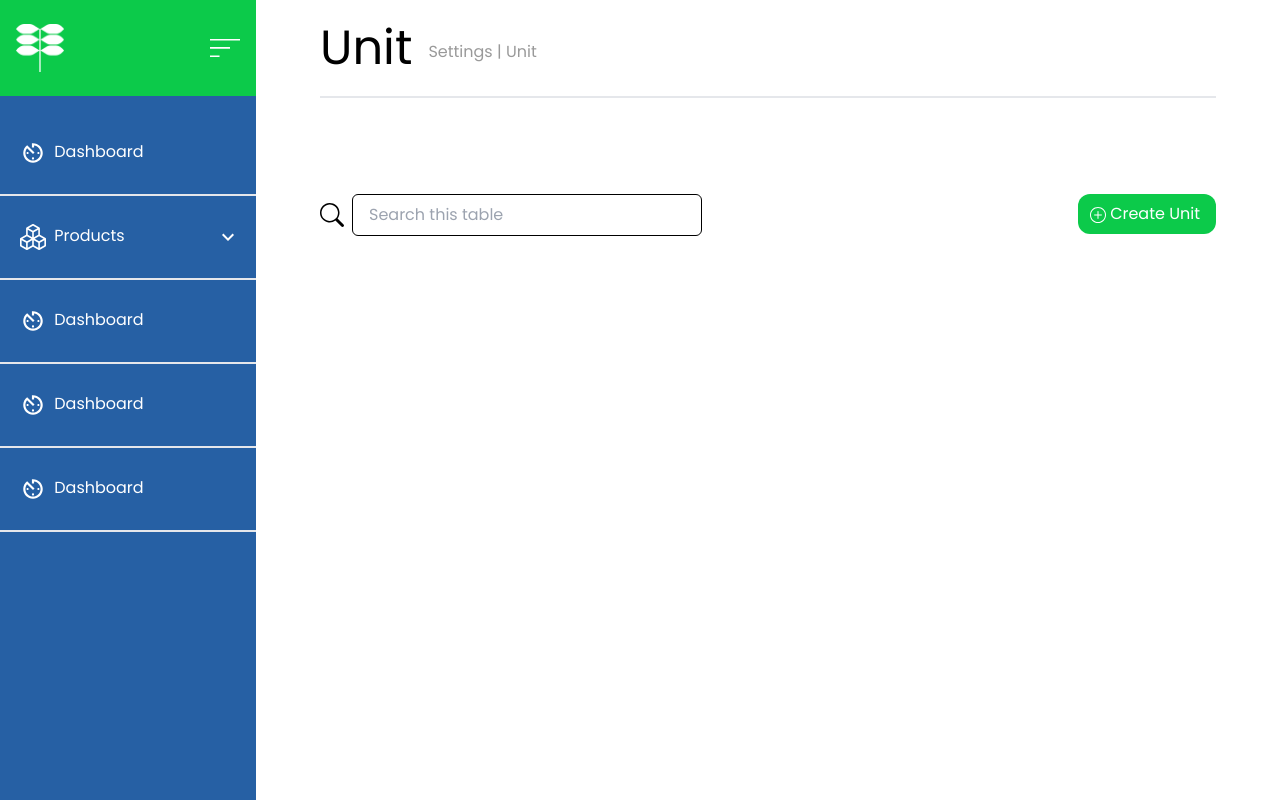
After one commit to lyllyl432/POS-Inventory-Software, a CodeIgniter 4 app: the page made by app/Views/pages/settings/unit-setting.php in a window 1280 px wide. The commit adds this page. Run offline with PHP 8.4 and a stand-in for CodeIgniter, Linux system fonts and the light colour scheme; the template is opened without the code that fills it, so the values that code supplies are empty; some libraries are stand-ins or nearby versions.

Commit message:
unit settings temp added

```diff
--- a/app/Config/Routes.php
+++ b/app/Config/Routes.php
@@ -6,4 +6,5 @@ use CodeIgniter\Router\RouteCollection;
  * @var RouteCollection $routes
  */
 $routes->get('/', 'Home::index');
-$routes->get('products', "Products::index");
+$routes->get('create-product', 'Product::index');
+$routes->get('unit-setting', 'UnitSetting::index');
--- /dev/null
+++ b/app/Views/pages/settings/unit-setting.php
@@ -0,0 +1,65 @@
+<?= $this->extend('templates/default') ?>
+<?= $this->section('content') ?>
+<div class="flex">
+    <?= $this->include('templates/sidebar') ?>
+    <main class="mx-16 pt-6 flex-1">
+        <div class="flex items-center gap-4 border-b-2">
+            <h1 class="text-5xl  pb-6 jus">Unit</h1>
+            <p class="text-base text-dark-variant relative bottom-2">Settings | Unit</p>
+        </div>
+        <div class="mt-24">
+            <div class="flex justify-between">
+                <div class="flex gap-2 items-center">
+                    <svg width="24" height="24" viewBox="0 0 24 24" fill="none" xmlns="http://www.w3.org/2000/svg">
+                        <g clip-path="url(#clip0_66_172)">
+                            <path d="M17.6122 15.5176C19.0646 13.5354 19.7151 11.0779 19.4336 8.63661C19.1521 6.19535 17.9593 3.95041 16.0939 2.35094C14.2285 0.751457 11.8281 -0.0846055 9.37278 0.010014C6.91751 0.104633 4.58849 1.12296 2.85168 2.86125C1.11487 4.59955 0.0983539 6.92963 0.00550469 9.38532C-0.0873446 11.841 0.750318 14.2412 2.35091 16.1057C3.95149 17.9702 6.19697 19.1616 8.63809 19.4414C11.0792 19.7212 13.5359 19.0688 15.5168 17.6148H15.5153C15.5593 17.6748 15.6083 17.7323 15.6623 17.7873L21.4371 23.5629C21.7183 23.8444 22.0999 24.0026 22.4978 24.0028C22.8956 24.0029 23.2773 23.845 23.5587 23.5637C23.8402 23.2824 23.9984 22.9008 23.9985 22.5028C23.9987 22.1049 23.8407 21.7232 23.5595 21.4417L17.7847 15.6661C17.7311 15.6118 17.6734 15.5631 17.6122 15.5176ZM17.9992 9.751C17.9992 10.8345 17.7858 11.9074 17.3712 12.9085C16.9566 13.9095 16.349 14.8191 15.5829 15.5852C14.8169 16.3514 13.9074 16.9592 12.9065 17.3738C11.9056 17.7884 10.8329 18.0019 9.74952 18.0019C8.66615 18.0019 7.5934 17.7884 6.5925 17.3738C5.5916 16.9592 4.68216 16.3514 3.9161 15.5852C3.15005 14.8191 2.54238 13.9095 2.1278 12.9085C1.71321 11.9074 1.49983 10.8345 1.49983 9.751C1.49983 7.56274 2.36899 5.46411 3.9161 3.91677C5.46322 2.36944 7.56156 1.50015 9.74952 1.50015C11.9375 1.50015 14.0358 2.36944 15.5829 3.91677C17.13 5.46411 17.9992 7.56274 17.9992 9.751Z" fill="black" />
+                        </g>
+                        <defs>
+                            <clipPath id="clip0_66_172">
+                                <rect width="24" height="24" fill="white" />
+                            </clipPath>
+                        </defs>
+                    </svg>
+                    <input class="px-4 py-2 border border-current outline-none rounded-md" type="text" id="search-table" placeholder="Search this table">
+                </div>
+                <div class="relative group">
+                    <button type="submit" class="btn !pl-8" id="create-unit">Create Unit</button>
+                    <div class="absolute top-1/2 -translate-y-1/2 left-3"><svg width="16" height="16" viewBox="0 0 16 16" fill="none" xmlns="http://www.w3.org/2000/svg">
+                            <g clip-path="url(#clip0_73_161)">
+                                <path d="M8 15C6.14348 15 4.36301 14.2625 3.05025 12.9497C1.7375 11.637 1 9.85652 1 8C1 6.14348 1.7375 4.36301 3.05025 3.05025C4.36301 1.7375 6.14348 1 8 1C9.85652 1 11.637 1.7375 12.9497 3.05025C14.2625 4.36301 15 6.14348 15 8C15 9.85652 14.2625 11.637 12.9497 12.9497C11.637 14.2625 9.85652 15 8 15ZM8 16C10.1217 16 12.1566 15.1571 13.6569 13.6569C15.1571 12.1566 16 10.1217 16 8C16 5.87827 15.1571 3.84344 13.6569 2.34315C12.1566 0.842855 10.1217 0 8 0C5.87827 0 3.84344 0.842855 2.34315 2.34315C0.842855 3.84344 0 5.87827 0 8C0 10.1217 0.842855 12.1566 2.34315 13.6569C3.84344 15.1571 5.87827 16 8 16Z" fill="white" />
+                                <path d="M8 4C8.13261 4 8.25979 4.05268 8.35355 4.14645C8.44732 4.24021 8.5 4.36739 8.5 4.5V7.5H11.5C11.6326 7.5 11.7598 7.55268 11.8536 7.64645C11.9473 7.74021 12 7.86739 12 8C12 8.13261 11.9473 8.25979 11.8536 8.35355C11.7598 8.44732 11.6326 8.5 11.5 8.5H8.5V11.5C8.5 11.6326 8.44732 11.7598 8.35355 11.8536C8.25979 11.9473 8.13261 12 8 12C7.86739 12 7.74021 11.9473 7.64645 11.8536C7.55268 11.7598 7.5 11.6326 7.5 11.5V8.5H4.5C4.36739 8.5 4.24021 8.44732 4.14645 8.35355C4.05268 8.25979 4 8.13261 4 8C4 7.86739 4.05268 7.74021 4.14645 7.64645C4.24021 7.55268 4.36739 7.5 4.5 7.5H7.5V4.5C7.5 4.36739 7.55268 4.24021 7.64645 4.14645C7.74021 4.05268 7.86739 4 8 4Z" fill="white" />
+                            </g>
+                            <defs>
+                                <clipPath id="clip0_73_161">
+                                    <rect width="16" height="16" fill="white" />
+                                </clipPath>
+                            </defs>
+                        </svg>
+                    </div>
+                </div>
+            </div>
+        </div>
+    </main>
+</div>
+<div class="modal absolute top-10 left-1/2 -translate-x-1/2 z-10 w-2/5 bg-primary shadow-md px-6 py-4 hidden">
+    <h2 class="text-2xl">Create</h2>
+    <form action="/create" method="post">
+        <div class="grid gap-y-2">
+            <label for="name">Name</label>
+            <input class="px-4 py-2 bg-dark-variant-2 rounded-xl outline-accent" type="text" name="name">
+        </div>
+        <div class="grid mt-2 gap-y-2">
+            <label for="short-name">Short Name</label>
+            <input class="px-4 py-2 bg-dark-variant-2 rounded-xl outline-accent" type="text" name="name">
+        </div>
+        <div class="grid mt-2 gap-y-2">
+            <label for="base-unit">Base Unit</label>
+            <select class="px-4 py-2 bg-dark-variant-2 rounded-xl outline-accent" name="base-unit" id="">
+                <option value="" disabled selected>Choose base unit</option>
+                <option value="Hello">Hello</option>
+            </select>
+        </div>
+        <button type="submit" class="btn mt-4">Submit</button>
+    </form>
+</div>
+<?= $this->endSection('content') ?>
--- a/public/css/output.css
+++ b/public/css/output.css
@@ -604,12 +604,44 @@ video {
   position: relative;
 }
 
+.bottom-2 {
+  bottom: 0.5rem;
+}
+
+.top-0 {
+  top: 0px;
+}
+
+.top-1\/2 {
+  top: 50%;
+}
+
+.left-1\/2 {
+  left: 50%;
+}
+
+.left-7 {
+  left: 1.75rem;
+}
+
+.left-4 {
+  left: 1rem;
+}
+
+.left-3 {
+  left: 0.75rem;
+}
+
+.top-10 {
+  top: 2.5rem;
+}
+
+.z-10 {
+  z-index: 10;
+}
+
 .m-1 {
   margin: 0.25rem;
-}
-
-.m-4 {
-  margin: 1rem;
 }
 
 .mx-16 {
@@ -617,28 +649,28 @@ video {
   margin-right: 4rem;
 }
 
-.mt-4 {
-  margin-top: 1rem;
+.mt-12 {
+  margin-top: 3rem;
+}
+
+.mt-16 {
+  margin-top: 4rem;
 }
 
 .mt-20 {
   margin-top: 5rem;
 }
 
-.mt-8 {
-  margin-top: 2rem;
+.mt-4 {
+  margin-top: 1rem;
 }
 
-.mt-10 {
-  margin-top: 2.5rem;
+.mt-24 {
+  margin-top: 6rem;
 }
 
-.mt-16 {
-  margin-top: 4rem;
-}
-
-.mt-12 {
-  margin-top: 3rem;
+.mt-2 {
+  margin-top: 0.5rem;
 }
 
 .block {
@@ -685,8 +735,22 @@ video {
   max-width: 32rem;
 }
 
+.max-w-screen-sm {
+  max-width: 640px;
+}
+
 .flex-1 {
   flex: 1 1 0%;
+}
+
+.-translate-y-1\/2 {
+  --tw-translate-y: -50%;
+  transform: translate(var(--tw-translate-x), var(--tw-translate-y)) rotate(var(--tw-rotate)) skewX(var(--tw-skew-x)) skewY(var(--tw-skew-y)) scaleX(var(--tw-scale-x)) scaleY(var(--tw-scale-y));
+}
+
+.-translate-x-1\/2 {
+  --tw-translate-x: -50%;
+  transform: translate(var(--tw-translate-x), var(--tw-translate-y)) rotate(var(--tw-rotate)) skewX(var(--tw-skew-x)) skewY(var(--tw-skew-y)) scaleX(var(--tw-scale-x)) scaleY(var(--tw-scale-y));
 }
 
 .cursor-pointer {
@@ -733,6 +809,10 @@ video {
   border-radius: 0.75rem;
 }
 
+.rounded-md {
+  border-radius: 0.375rem;
+}
+
 .border {
   border-width: 1px;
 }
@@ -741,9 +821,22 @@ video {
   border-bottom-width: 2px;
 }
 
+.border-current {
+  border-color: currentColor;
+}
+
 .bg-accent {
   --tw-bg-opacity: 1;
   background-color: rgb(12 202 74 / var(--tw-bg-opacity));
+}
+
+.bg-dark-variant-2 {
+  background-color: rgba(0,0,0,0.2);
+}
+
+.bg-primary {
+  --tw-bg-opacity: 1;
+  background-color: rgb(255 255 255 / var(--tw-bg-opacity));
 }
 
 .bg-secondary {
@@ -783,14 +862,14 @@ video {
   padding-right: 1rem;
 }
 
+.py-2 {
+  padding-top: 0.5rem;
+  padding-bottom: 0.5rem;
+}
+
 .py-6 {
   padding-top: 1.5rem;
   padding-bottom: 1.5rem;
-}
-
-.py-2 {
-  padding-top: 0.5rem;
-  padding-bottom: 0.5rem;
 }
 
 .py-8 {
@@ -798,8 +877,18 @@ video {
   padding-bottom: 2rem;
 }
 
-.pt-8 {
-  padding-top: 2rem;
+.px-6 {
+  padding-left: 1.5rem;
+  padding-right: 1.5rem;
+}
+
+.py-4 {
+  padding-top: 1rem;
+  padding-bottom: 1rem;
+}
+
+.pb-6 {
+  padding-bottom: 1.5rem;
 }
 
 .pt-4 {
@@ -810,16 +899,24 @@ video {
   padding-top: 1.5rem;
 }
 
-.pb-4 {
-  padding-bottom: 1rem;
+.pl-4 {
+  padding-left: 1rem;
 }
 
-.pb-6 {
-  padding-bottom: 1.5rem;
+.pl-8 {
+  padding-left: 2rem;
 }
 
-.pb-8 {
-  padding-bottom: 2rem;
+.pl-12 {
+  padding-left: 3rem;
+}
+
+.\!pl-12 {
+  padding-left: 3rem !important;
+}
+
+.\!pl-8 {
+  padding-left: 2rem !important;
 }
 
 .text-center {
@@ -830,14 +927,19 @@ video {
   vertical-align: middle;
 }
 
+.text-2xl {
+  font-size: 1.5rem;
+  line-height: 2rem;
+}
+
 .text-5xl {
   font-size: 3rem;
   line-height: 1;
 }
 
-.text-2xl {
-  font-size: 1.5rem;
-  line-height: 2rem;
+.text-base {
+  font-size: 1rem;
+  line-height: 1.5rem;
 }
 
 .text-primary {
@@ -845,20 +947,29 @@ video {
   color: rgb(255 255 255 / var(--tw-text-opacity));
 }
 
+.text-slate-400 {
+  --tw-text-opacity: 1;
+  color: rgb(148 163 184 / var(--tw-text-opacity));
+}
+
+.text-dark-variant {
+  color: rgba(0,0,0,0.4);
+}
+
 .antialiased {
   -webkit-font-smoothing: antialiased;
   -moz-osx-font-smoothing: grayscale;
 }
 
+.shadow-md {
+  --tw-shadow: 0 4px 6px -1px rgb(0 0 0 / 0.1), 0 2px 4px -2px rgb(0 0 0 / 0.1);
+  --tw-shadow-colored: 0 4px 6px -1px var(--tw-shadow-color), 0 2px 4px -2px var(--tw-shadow-color);
+  box-shadow: var(--tw-ring-offset-shadow, 0 0 #0000), var(--tw-ring-shadow, 0 0 #0000), var(--tw-shadow);
+}
+
 .shadow-xl {
   --tw-shadow: 0 20px 25px -5px rgb(0 0 0 / 0.1), 0 8px 10px -6px rgb(0 0 0 / 0.1);
   --tw-shadow-colored: 0 20px 25px -5px var(--tw-shadow-color), 0 8px 10px -6px var(--tw-shadow-color);
-  box-shadow: var(--tw-ring-offset-shadow, 0 0 #0000), var(--tw-ring-shadow, 0 0 #0000), var(--tw-shadow);
-}
-
-.shadow-md {
-  --tw-shadow: 0 4px 6px -1px rgb(0 0 0 / 0.1), 0 2px 4px -2px rgb(0 0 0 / 0.1);
-  --tw-shadow-colored: 0 4px 6px -1px var(--tw-shadow-color), 0 2px 4px -2px var(--tw-shadow-color);
   box-shadow: var(--tw-ring-offset-shadow, 0 0 #0000), var(--tw-ring-shadow, 0 0 #0000), var(--tw-shadow);
 }
 
```
Also changed, not shown: other parts of public/css/output.css (+55 -16 lines), app/Controllers/UnitSetting.php (added, +12 -0 lines), app/Controllers/Product.php (renamed from app/Controllers/Products.php), public/icons/PlusCircle.svg (added), public/icons/Search.svg (added), public/js/app.js.
